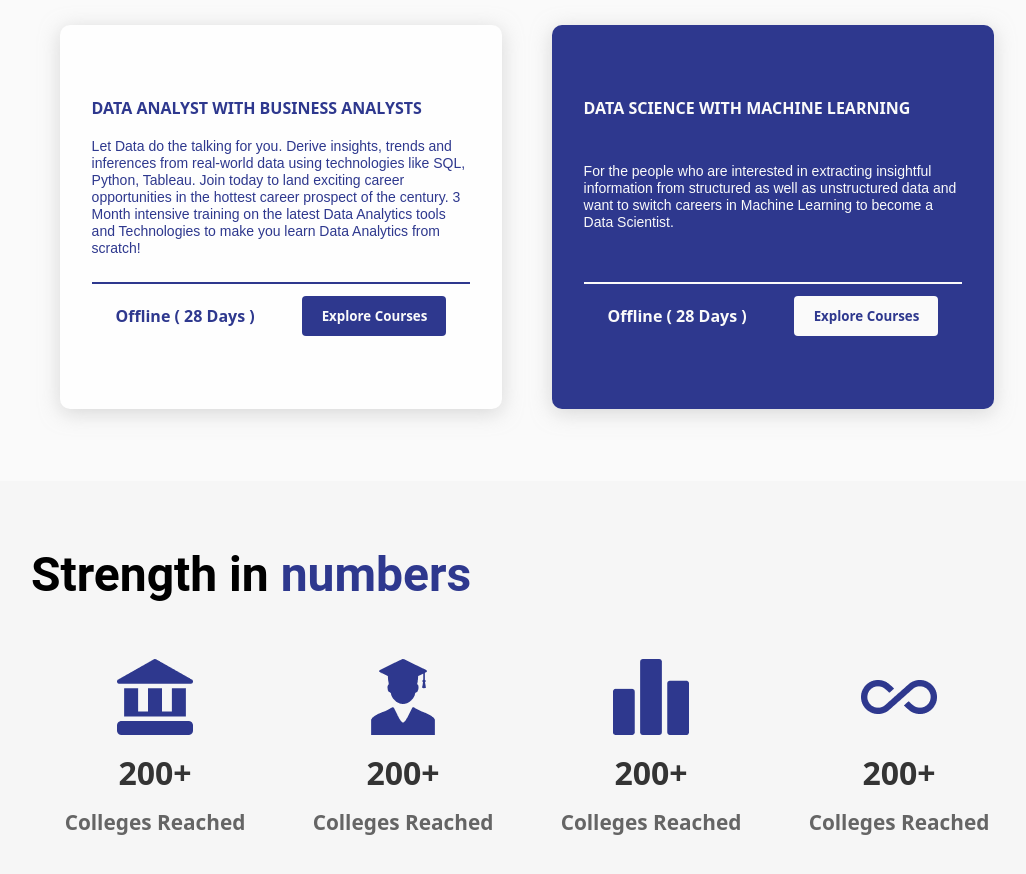
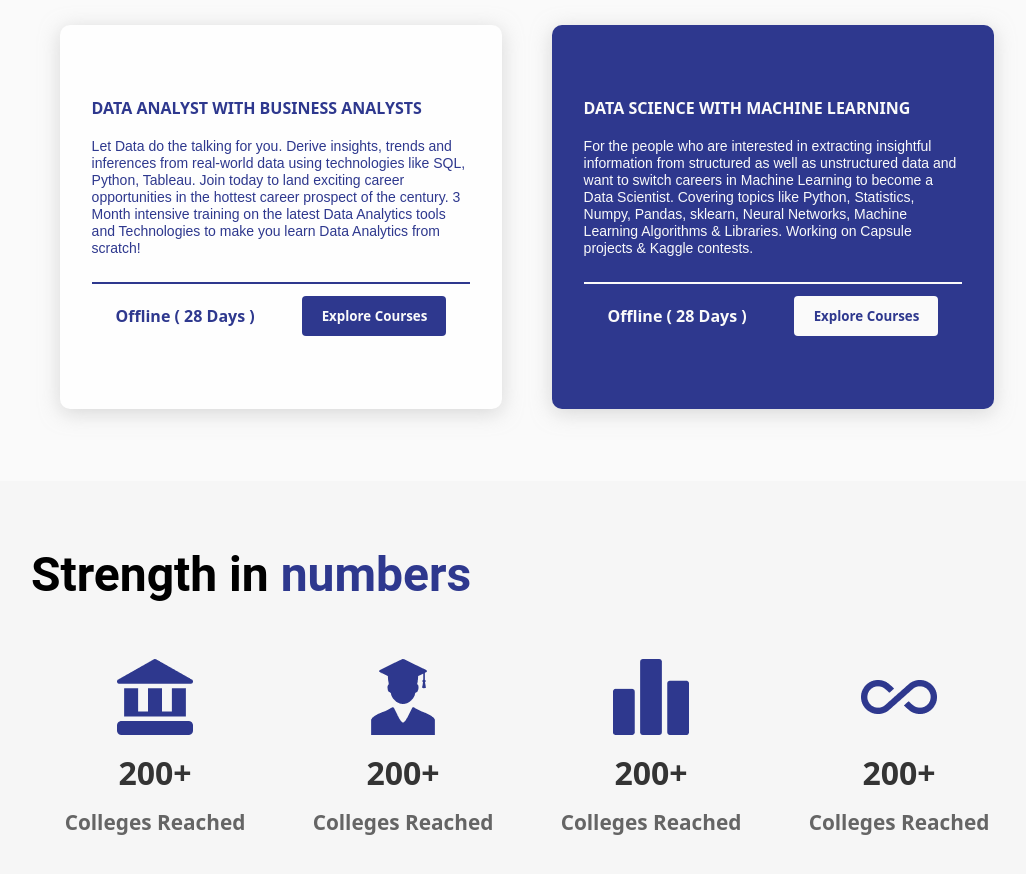
Before and after one commit to shades-7/CodeAsylumWebsite, a Gatsby site: page /Home/home in a window 1280 px wide. Shown: the part 2580-3454 px from the top of the page, without its empty margins (113-1139 px from the left). Built offline with nearby package versions, Linux system fonts and the light colour scheme; Gatsby itself is replaced by a stand-in of ours.

Commit message:
offline course updated

```diff
--- a/src/components/Online/online.js
+++ b/src/components/Online/online.js
@@ -26,7 +26,7 @@ const online = () => {
         },
         {
             "title" : "DATA SCIENCE WITH MACHINE LEARNING",
-            "content" : "For the people who are interested in extracting insightful information from structured as well as unstructured data and want to switch careers in Machine Learning to become a Data Scientist.",
+            "content" : "For the people who are interested in extracting insightful information from structured as well as unstructured data and want to switch careers in Machine Learning to become a Data Scientist. Covering topics like Python, Statistics, Numpy, Pandas, sklearn, Neural Networks, Machine Learning Algorithms & Libraries. Working on Capsule projects & Kaggle contests.",
             "style" : styles.child2,
             "link" : "https://ace.codeasylums.com/datascience"
         }
```
